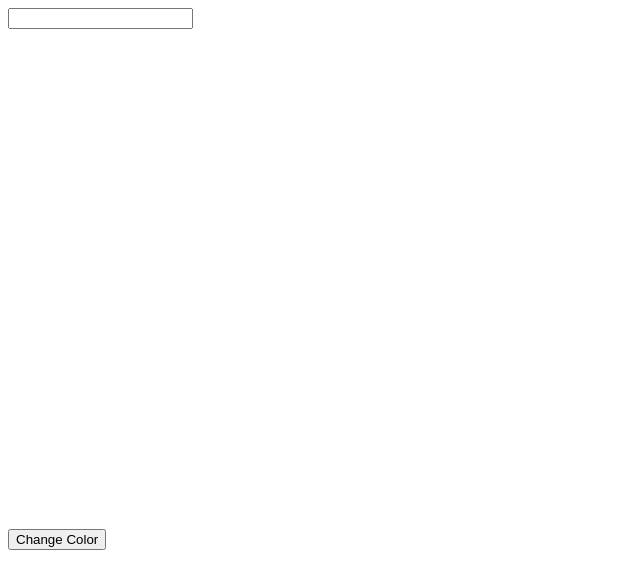
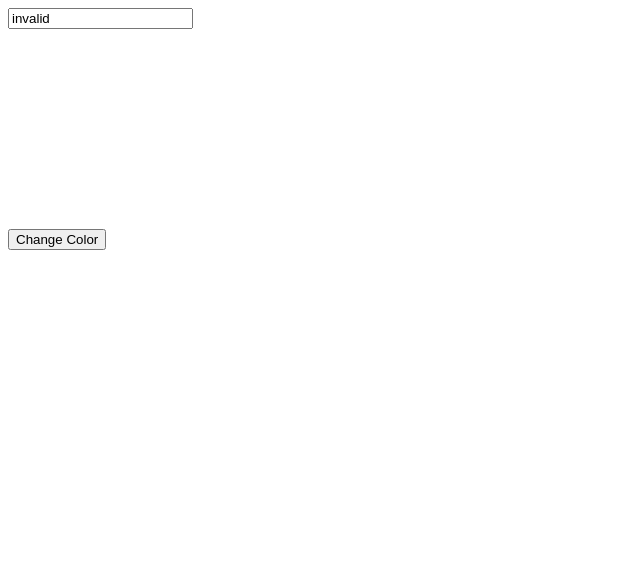
Before and after one commit to TOYINNO/WK5, a plain HTML site: page assignment.html in a window 1280 px wide. Both pictures are taken after a click on the button "Change Color". Shown: the whole page, without its empty margins (0-640 px from the left). Drawn offline with Linux system fonts and the light colour scheme.

Commit message:
add files

```diff
--- a/assignment.html
+++ b/assignment.html
@@ -4,27 +4,34 @@
     <meta charset="UTF-8">
     <meta name="viewport" content="width=device-width, initial-scale=1.0">
     <title>Document</title>
+    <link rel="shortcut icon" href="../WK1/favicon.ico" type="image/x-icon">
 </head>
 <body>
-    <input type="text" name="color" id="Enter a color">
-    <section id="color-box" style="height: 500px; width: 500px;">
+    <input type="text" id="color-input" placeholder="Enter a color">
+    <section id="color-box" style="height: 200px; width: 500px;">
     </section>
     <button>Change Color</button>
 </body>
 <script>
     const button = document.querySelector('button')
     const colorBox = document.getElementById('color-box')
-    const input = document.querySelector('input')
+    const colorInput = document.getElementById('color-input')
 
     button.addEventListener('click', changeColor)
 
     function changeColor(){
-        let color = input.value
-        return colorBox.style.background = color
+        let color = colorInput.value
+        color = color.toLowerCase()
+        let bcolor
+
+        color == 'red'? bcolor = 'red':
+        color =='blue'? bcolor = 'blue':
+        color == 'green'? bcolor = 'green':
+        (colorInput.value= "invalid")
+
+
+        return colorBox.style.background = bcolor
     }
 
-    input = 'red'? color = 'red':
-    input ='blue'? color = 'blue':
-    input = 'green'? color = 'green': color.textContents = 'invalid'
 </script>
 </html>
```
